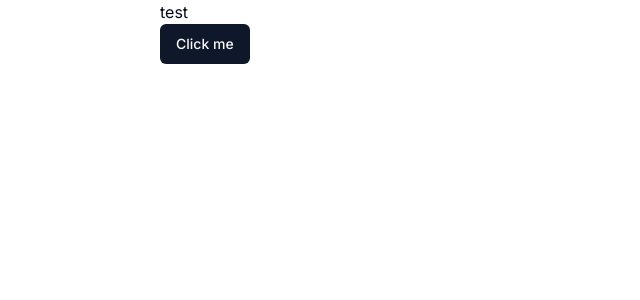
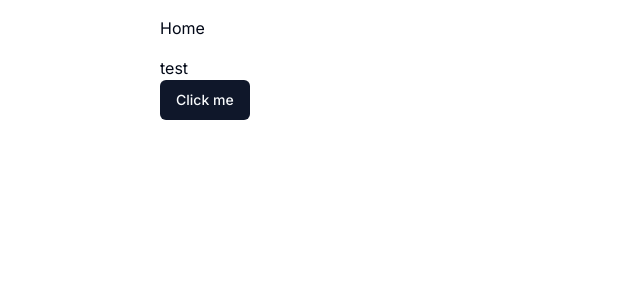
Before and after one commit to BobbaruK/rhyme-schemes-v2, a Next.js app: page / in a window 1280 px wide. Shown: the top 300 px of the page, without its empty margins (0-640 px from the left). Built offline with nearby package versions, Linux system fonts and the light colour scheme.

Commit message:
home link in header

```diff
--- a/src/app/layout.tsx
+++ b/src/app/layout.tsx
@@ -1,6 +1,7 @@
 import type { Metadata } from "next";
 import { Inter } from "next/font/google";
 import "../styles/globals.css";
+import Link from "next/link";
 
 const inter = Inter({ subsets: ["latin"] });
 
@@ -16,7 +17,14 @@
 }>) {
   return (
     <html lang="en">
-      <body className={inter.className}>{children}</body>
+      <body className={inter.className}>
+        <header>
+          <div className="container py-4">
+            <Link href="/">Home</Link>
+          </div>
+        </header>
+        {children}
+      </body>
     </html>
   );
 }
```
